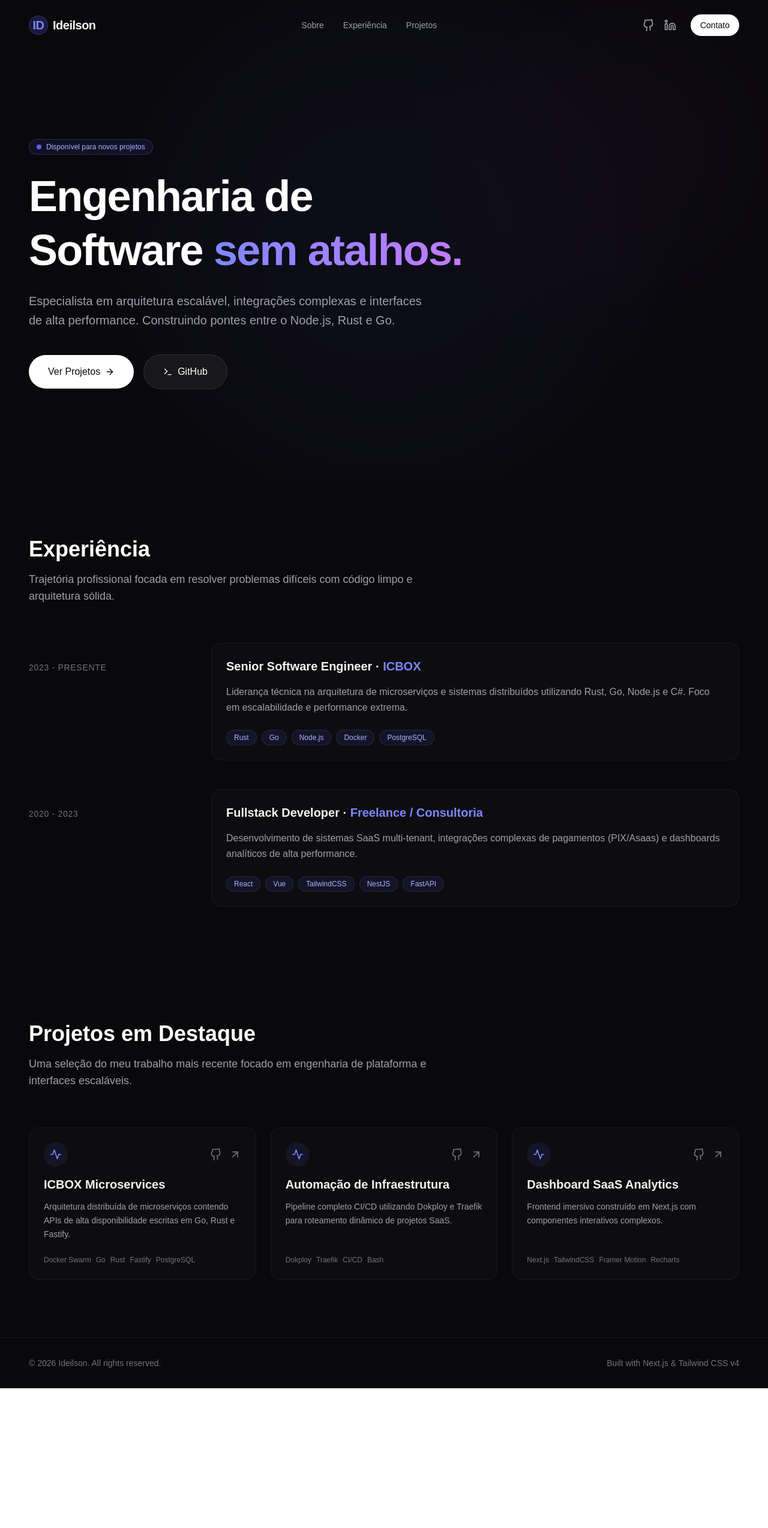
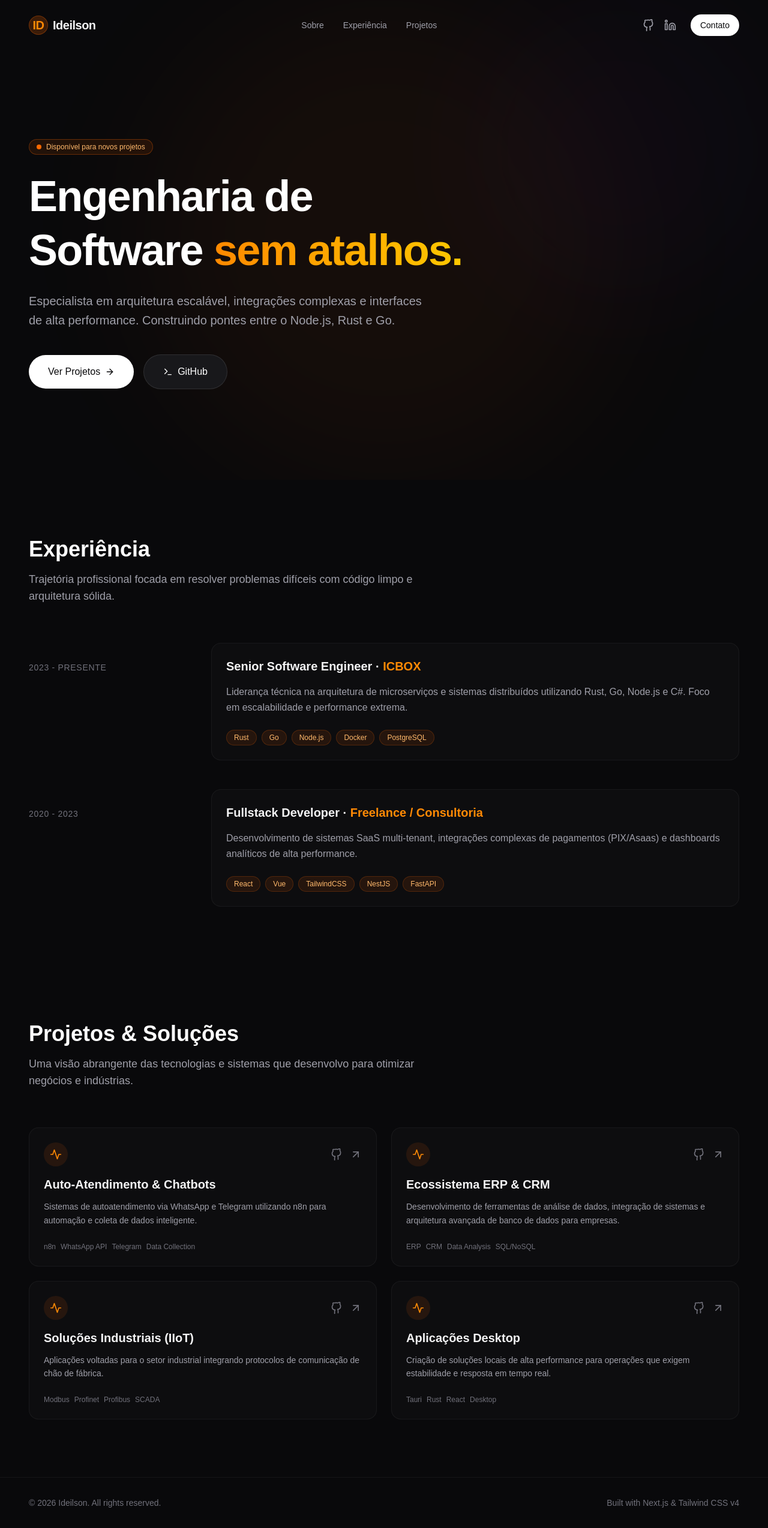
Before and after one commit to ideilsondev/ideilsondev, a Next.js app: page / in a window 1280 px wide. Shown: the whole page at 60% size. Before the commit the page ends 2315 px from the top, so only its background shows below. Built offline with nearby package versions, Linux system fonts and the light colour scheme.

Commit message:
feat: update color theme to orange, refresh projects content and add contacts banner

```diff
--- a/src/components/layout/Navbar.tsx
+++ b/src/components/layout/Navbar.tsx
@@ -43,7 +43,7 @@ export function Navbar() {
     >
       <div className="max-w-7xl mx-auto px-6 md:px-12 flex items-center justify-between">
         <Link href="/" className="text-xl font-bold tracking-tight text-zinc-100 flex items-center gap-2">
-          <span className="w-8 h-8 rounded-full bg-indigo-500/20 text-indigo-400 flex items-center justify-center border border-indigo-500/30">
+          <span className="w-8 h-8 rounded-full bg-orange-500/20 text-orange-400 flex items-center justify-center border border-orange-500/30">
             ID
           </span>
           <span className="hidden sm:block">Ideilson</span>
--- a/src/components/sections/Experience.tsx
+++ b/src/components/sections/Experience.tsx
@@ -58,7 +58,7 @@ export function Experience() {
                   <div className="absolute -inset-x-4 -inset-y-4 z-0 hidden rounded-md transition motion-reduce:transition-none lg:-inset-x-6 lg:block lg:group-hover:bg-zinc-800/50 lg:group-hover:shadow-[inset_0_1px_0_0_rgba(148,163,184,0.1)] lg:group-hover:drop-shadow-lg"></div>
                   <div className="relative z-10">
                     <h3 className="text-xl font-bold text-zinc-100 mb-1">
-                      {exp.role} · <span className="text-indigo-400">{exp.company}</span>
+                      {exp.role} · <span className="text-orange-400">{exp.company}</span>
                     </h3>
                     <p className="mt-4 text-zinc-400 leading-relaxed">
                       {exp.description}
@@ -67,7 +67,7 @@ export function Experience() {
                       {exp.tech.map((tech) => (
                         <li
                           key={tech}
-                          className="px-3 py-1 text-xs font-medium text-indigo-300 bg-indigo-500/10 border border-indigo-500/20 rounded-full"
+                          className="px-3 py-1 text-xs font-medium text-orange-300 bg-orange-500/10 border border-orange-500/20 rounded-full"
                         >
                           {tech}
                         </li>
--- a/src/components/sections/Hero.tsx
+++ b/src/components/sections/Hero.tsx
@@ -8,7 +8,7 @@ export function Hero() {
   return (
     <section className="relative min-h-screen flex items-center pt-20 overflow-hidden">
       {/* Background gradients */}
-      <div className="absolute top-1/2 left-1/2 -translate-x-1/2 -translate-y-1/2 w-[800px] h-[800px] bg-indigo-500/10 rounded-full blur-[120px] opacity-50 pointer-events-none" />
+      <div className="absolute top-1/2 left-1/2 -translate-x-1/2 -translate-y-1/2 w-[800px] h-[800px] bg-orange-500/10 rounded-full blur-[120px] opacity-50 pointer-events-none" />
       <div className="absolute top-0 right-0 w-[500px] h-[500px] bg-purple-500/10 rounded-full blur-[100px] opacity-30 pointer-events-none" />
 
       <div className="max-w-7xl mx-auto px-6 md:px-12 relative z-10 w-full">
@@ -19,10 +19,10 @@ export function Hero() {
             transition={{ duration: 0.5 }}
             className="flex items-center gap-2 mb-6"
           >
-            <div className="px-3 py-1 rounded-full border border-indigo-500/30 bg-indigo-500/10 text-indigo-300 text-xs font-medium flex items-center gap-2">
+            <div className="px-3 py-1 rounded-full border border-orange-500/30 bg-orange-500/10 text-orange-300 text-xs font-medium flex items-center gap-2">
               <span className="relative flex h-2 w-2">
-                <span className="animate-ping absolute inline-flex h-full w-full rounded-full bg-indigo-400 opacity-75"></span>
-                <span className="relative inline-flex rounded-full h-2 w-2 bg-indigo-500"></span>
+                <span className="animate-ping absolute inline-flex h-full w-full rounded-full bg-orange-400 opacity-75"></span>
+                <span className="relative inline-flex rounded-full h-2 w-2 bg-orange-500"></span>
               </span>
               Disponível para novos projetos
             </div>
@@ -35,7 +35,7 @@ export function Hero() {
             className="text-5xl md:text-7xl font-bold tracking-tight text-white mb-6 leading-tight"
           >
             Engenharia de Software{" "}
-            <span className="text-transparent bg-clip-text bg-gradient-to-r from-indigo-400 to-purple-400">
+            <span className="text-transparent bg-clip-text bg-gradient-to-r from-orange-400 to-yellow-400">
               sem atalhos.
             </span>
           </motion.h1>
--- a/src/components/sections/Projects.tsx
+++ b/src/components/sections/Projects.tsx
@@ -7,28 +7,36 @@ import Link from "next/link";
 const projects = [
   {
     id: 1,
-    title: "ICBOX Microservices",
-    description: "Arquitetura distribuída de microserviços contendo APIs de alta disponibilidade escritas em Go, Rust e Fastify.",
-    tech: ["Docker Swarm", "Go", "Rust", "Fastify", "PostgreSQL"],
+    title: "Auto-Atendimento & Chatbots",
+    description: "Sistemas de autoatendimento via WhatsApp e Telegram utilizando n8n para automação e coleta de dados inteligente.",
+    tech: ["n8n", "WhatsApp API", "Telegram", "Data Collection"],
     link: "https://github.com/ideilsondev",
     github: "https://github.com/ideilsondev",
   },
   {
     id: 2,
-    title: "Automação de Infraestrutura",
-    description: "Pipeline completo CI/CD utilizando Dokploy e Traefik para roteamento dinâmico de projetos SaaS.",
-    tech: ["Dokploy", "Traefik", "CI/CD", "Bash"],
+    title: "Ecossistema ERP & CRM",
+    description: "Desenvolvimento de ferramentas de análise de dados, integração de sistemas e arquitetura avançada de banco de dados para empresas.",
+    tech: ["ERP", "CRM", "Data Analysis", "SQL/NoSQL"],
     link: "https://github.com/ideilsondev",
     github: "https://github.com/ideilsondev",
   },
   {
     id: 3,
-    title: "Dashboard SaaS Analytics",
-    description: "Frontend imersivo construído em Next.js com componentes interativos complexos.",
-    tech: ["Next.js", "TailwindCSS", "Framer Motion", "Recharts"],
+    title: "Soluções Industriais (IIoT)",
+    description: "Aplicações voltadas para o setor industrial integrando protocolos de comunicação de chão de fábrica.",
+    tech: ["Modbus", "Profinet", "Profibus", "SCADA"],
     link: "https://github.com/ideilsondev",
     github: "https://github.com/ideilsondev",
   },
+  {
+    id: 4,
+    title: "Aplicações Desktop",
+    description: "Criação de soluções locais de alta performance para operações que exigem estabilidade e resposta em tempo real.",
+    tech: ["Tauri", "Rust", "React", "Desktop"],
+    link: "https://github.com/ideilsondev",
+    github: "https://github.com/ideilsondev",
+  }
 ];
 
 export function Projects() {
@@ -42,13 +50,13 @@ export function Projects() {
           transition={{ duration: 0.5 }}
           className="mb-16"
         >
-          <h2 className="text-3xl md:text-4xl font-bold text-white mb-4">Projetos em Destaque</h2>
+          <h2 className="text-3xl md:text-4xl font-bold text-white mb-4">Projetos & Soluções</h2>
           <p className="text-zinc-400 max-w-2xl text-lg">
-            Uma seleção do meu trabalho mais recente focado em engenharia de plataforma e interfaces escaláveis.
+            Uma visão abrangente das tecnologias e sistemas que desenvolvo para otimizar negócios e indústrias.
           </p>
         </motion.div>
 
-        <div className="grid grid-cols-1 md:grid-cols-2 lg:grid-cols-3 gap-6">
+        <div className="grid grid-cols-1 md:grid-cols-2 lg:grid-cols-2 gap-6">
           {projects.map((project, index) => (
             <motion.div
               key={project.id}
@@ -60,7 +68,7 @@ export function Projects() {
             >
               <div>
                 <div className="flex items-center justify-between mb-4">
-                  <div className="w-10 h-10 rounded-full bg-indigo-500/10 flex items-center justify-center text-indigo-400">
+                  <div className="w-10 h-10 rounded-full bg-orange-500/10 flex items-center justify-center text-orange-400">
                     <svg width="20" height="20" viewBox="0 0 24 24" fill="none" stroke="currentColor" strokeWidth="2" strokeLinecap="round" strokeLinejoin="round">
                       <path d="M22 12h-4l-3 9L9 3l-3 9H2" />
                     </svg>
@@ -69,13 +77,13 @@ export function Projects() {
                     <Link href={project.github} target="_blank" className="text-zinc-500 hover:text-white transition-colors">
                       <svg viewBox="0 0 24 24" width="20" height="20" stroke="currentColor" strokeWidth="2" fill="none" strokeLinecap="round" strokeLinejoin="round"><path d="M15 22v-4a4.8 4.8 0 0 0-1-3.2c3-.3 6-1.5 6-6.5a5.5 5.5 0 0 0-1.5-3.8 5.5 5.5 0 0 0-.1-3.8s-1.2-.4-3.9 1.4a13.3 13.3 0 0 0-7 0C6.2 1.6 5 2 5 2a5.5 5.5 0 0 0-.1 3.8A5.5 5.5 0 0 0 3 9.6c0 5 3 6.2 6 6.5a4.8 4.8 0 0 0-1 3.2v4"></path></svg>
                     </Link>
-                    <Link href={project.link} target="_blank" className="text-zinc-500 hover:text-indigo-400 transition-colors">
+                    <Link href={project.link} target="_blank" className="text-zinc-500 hover:text-orange-400 transition-colors">
                       <ArrowUpRight className="w-5 h-5" />
                     </Link>
                   </div>
                 </div>
                 <Link href={project.link} target="_blank" className="block">
-                  <h3 className="text-xl font-bold text-zinc-100 mb-3 group-hover:text-indigo-400 transition-colors">
+                  <h3 className="text-xl font-bold text-zinc-100 mb-3 group-hover:text-orange-400 transition-colors">
                     {project.title}
                   </h3>
                   <p className="text-zinc-400 text-sm leading-relaxed mb-6">
```
Also changed, not shown: public/banner_contatos.png (added).
